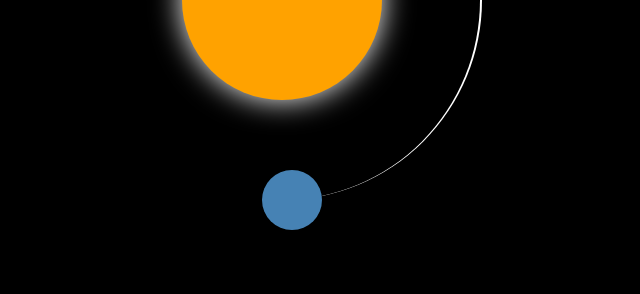
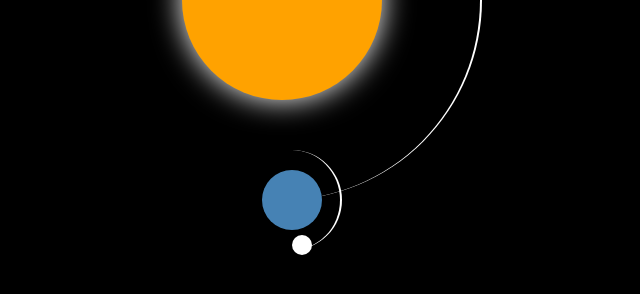
Before and after one commit to Mateus-H-Senai/Solar-System, a plain HTML site: page portfólio-solar/index.html in a window 1280 px wide. Shown: the whole page, without its empty margins (358-998 px from the left). Drawn offline with Linux system fonts and the light colour scheme.

Commit message:
V1.0.0 - Projeto-base

```diff
--- a/portfólio-solar/css/style.css
+++ b/portfólio-solar/css/style.css
@@ -43,6 +43,22 @@ body{
 
 .axis2{
     position: absolute;
+    height: 100px;
+    width: 100px;
+    border-right: 2px solid #fff;
+    border-radius: 50px;
+    top: 350px;
+    left: 160px;
+}
+
+.axis2 .moon{
+    position: absolute;
+    height: 20px;
+    width: 20px;
+    background: #fff;
+    border-radius: 50%;
+    top: 85px;
+    left: 50px;
 }
 
 @keyframes anime-1 {
```
